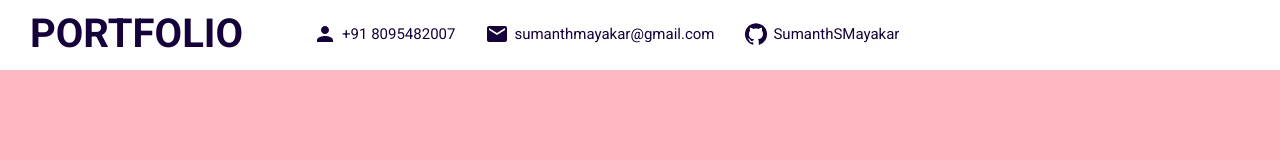
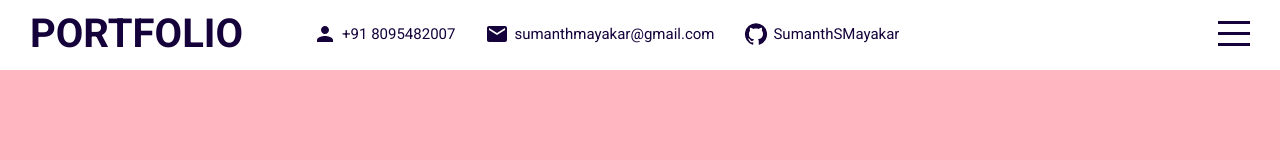
Before and after one commit to SumanthSMayakar/portfolio, a React (Create React App) app: page / in a window 1280 px wide. Shown: the top 160 px of the page. Built offline with nearby package versions, Linux system fonts and the light colour scheme.

Commit message:
portfolio topbar completed

```diff
--- a/src/App.js
+++ b/src/App.js
@@ -1,16 +1,17 @@
-import React from 'react';
+import React, { useState } from 'react';
 import Topbar from './components/topbar/Topbar';
 import Intro from './components/intro/Intro';
 import Portfolio from './components/portfolio/Portfolio';
 import Work from './components/works/Work';
-import Contact from './components/contact/Contact'
-import Testimonials from './components/testimonials/Testimonials'
+import Contact from './components/contact/Contact';
+import Testimonials from './components/testimonials/Testimonials';
 import "./app.scss"
 
 function App() {
+  const [menuOpen,setMenuOpen] = useState(false)
   return (
     <div className="app">
-      <Topbar/>
+      <Topbar menuOpen={menuOpen} setMenuOpen={setMenuOpen}/>
       <div className="sections">
         <Intro/>
         <Portfolio/>
--- a/src/components/topbar/Topbar.jsx
+++ b/src/components/topbar/Topbar.jsx
@@ -4,9 +4,9 @@
 import MailIcon from '@mui/icons-material/Mail';
 import GitHubIcon from '@mui/icons-material/GitHub';
 
-function Topbar() {
+function Topbar({menuOpen, setMenuOpen}) {
   return (
-    <div className='topbar' id='topbar'>
+    <div className={'topbar ' + (menuOpen && "active")}>
        <div className="wrapper">
         <div className="left">
           <a href="#intro" className='logo'>PORTFOLIO</a>
@@ -24,7 +24,11 @@
           </div>
         </div>
         <div className="right">
-
+            <div className="hamburger" onClick={() => setMenuOpen(!menuOpen)}>
+              <span className='line1'></span>
+              <span className='line2'></span>
+              <span className='line3'></span>
+            </div>
         </div>
        </div>
     </div>
--- a/src/components/topbar/topbar.scss
+++ b/src/components/topbar/topbar.scss
@@ -8,13 +8,13 @@
     position: fixed;
     top: 0;
     z-index: 2;
+    transition: all 1s ease;
 
     .wrapper{
         padding: 10px 30px;
         display: flex;
         align-items: center;
         justify-content: space-between;
-    }
         .left{
             display: flex;
             align-items: center;
@@ -39,5 +39,46 @@
                     font-weight: 400;
                 }
             }
+        }
+        .right{
+                .hamburger{
+                    width: 32px;
+                    height: 25px;
+                    display: flex;
+                    flex-direction: column;
+                    justify-content: space-between;
+                    cursor: pointer;
+
+                span{
+                width: 100%;
+                height: 3px;
+                background-color: $mainColor;
+                transform-origin: left;
+                transition: all 2s ease;
+                }
+            }
+        }
     }
-}
+
+        &.active{
+            background-color: $mainColor;
+            color: white;
+
+            .hamburger {
+                span {
+                    &:first-child {
+                        background-color: #fff;
+                        transform: rotate(45deg);
+                    }
+                    &:nth-child(2){
+                        opacity: 0;
+                    }
+                    &:last-child{
+                        background-color: #fff;
+                        transform: rotate(-45deg);
+
+                    }
+                }
+            }
+        }
+    }
```
Also changed, not shown: src/components/menu/Menu.jsx (added), src/components/menu/menu.scss (added).
